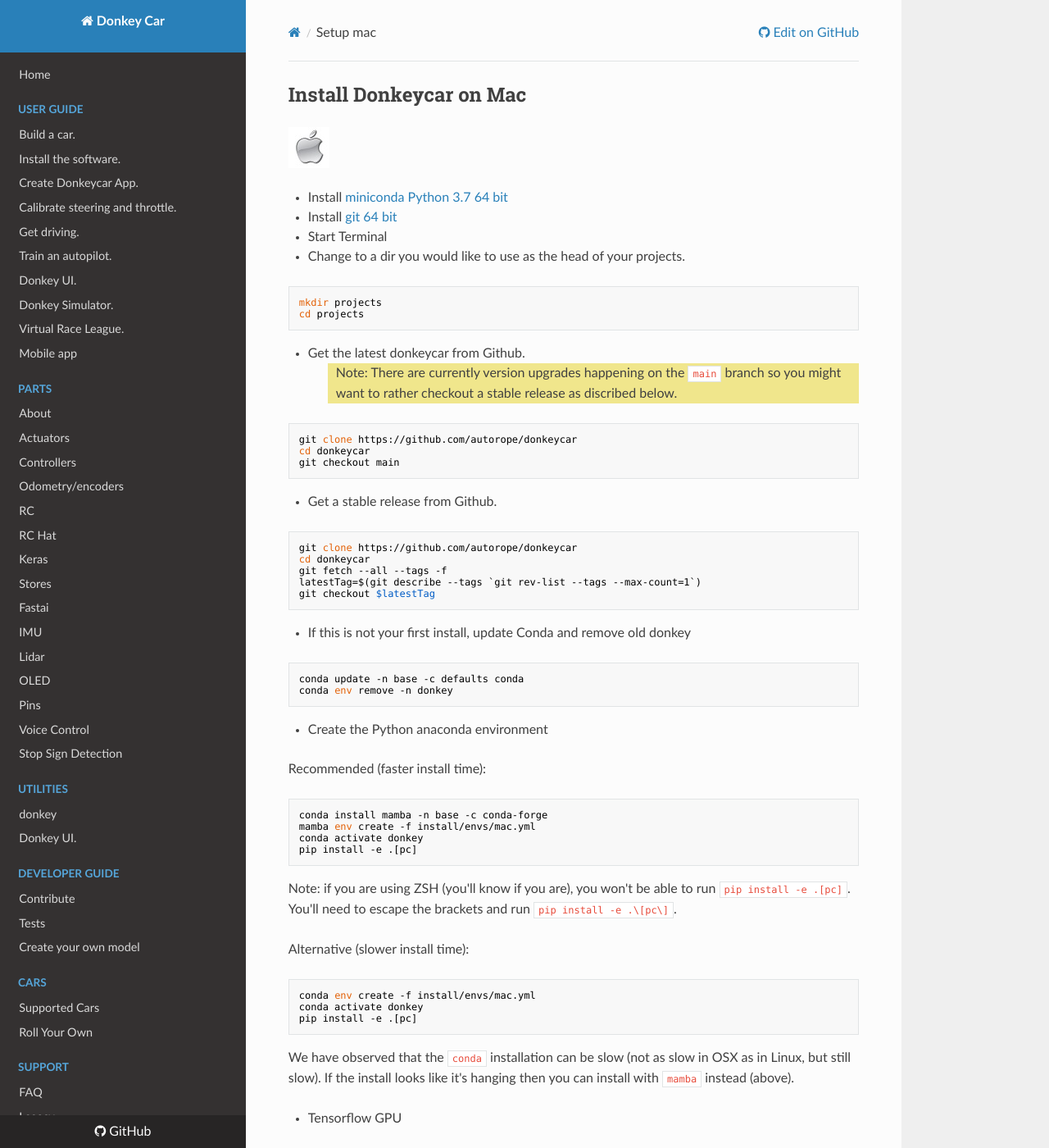
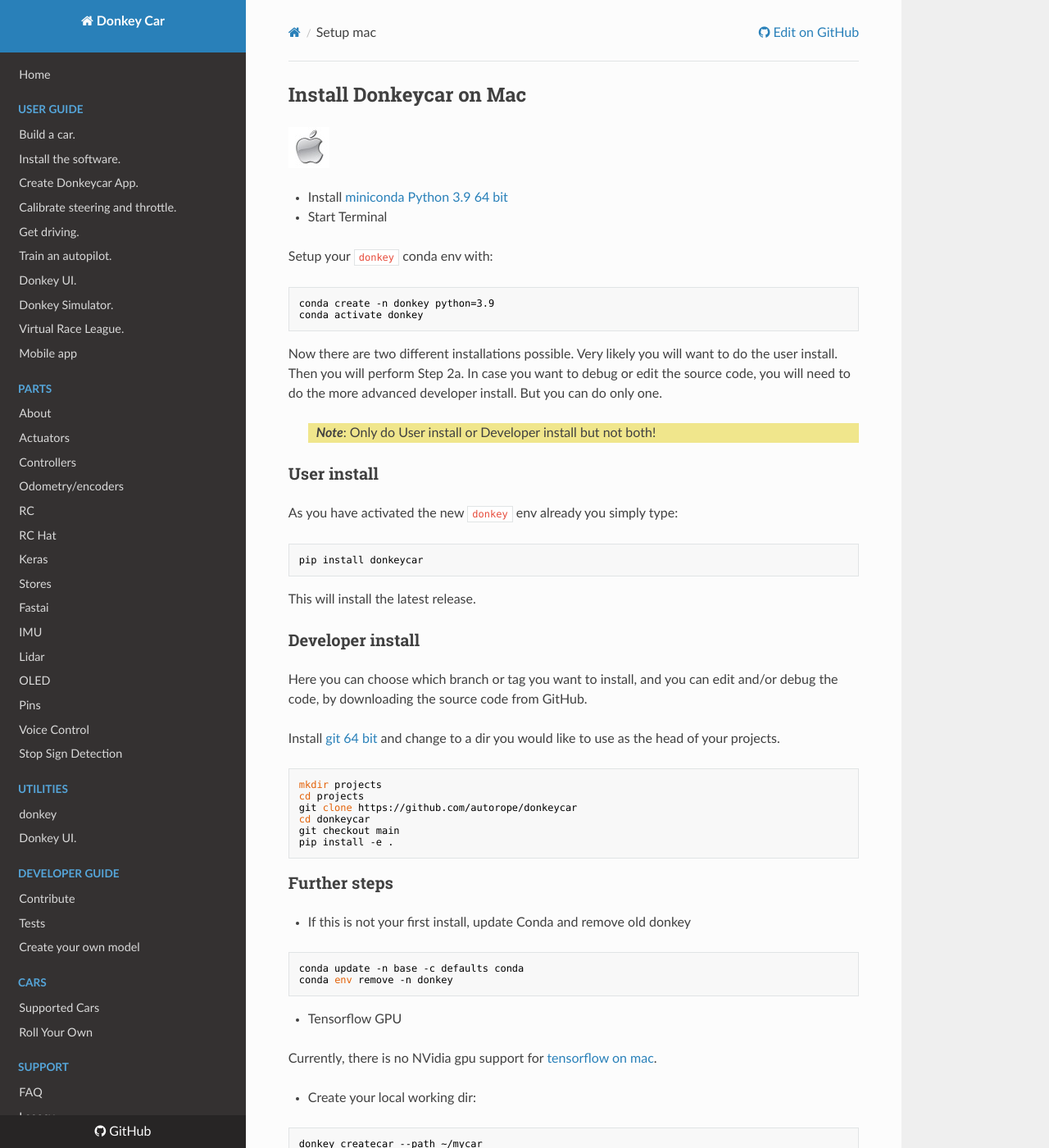
Before and after one commit to autorope/donkeydocs, an MkDocs documentation site: the page built from docs/guide/host_pc/setup_mac.md, in a window 1280 px wide and 1400 px high. Shown: the whole window at 82% size. Built offline with MkDocs 1.6.1, drawn with Linux system fonts in a browser that asks for light colours; nearby versions of some CDN libraries; some of the changed text lies outside the part shown.

Commit message:
Adding doc for new pip install

````diff
--- a/docs/guide/host_pc/setup_mac.md
+++ b/docs/guide/host_pc/setup_mac.md
@@ -2,37 +2,51 @@
 
 ![donkey](/assets/logos/apple_logo.jpg)
 
-* Install [miniconda Python 3.7 64 bit](https://conda.io/miniconda.html)
-
-* Install [git 64 bit](https://www.atlassian.com/git/tutorials/install-git)
+* Install [miniconda Python 3.9 64 bit](https://conda.io/miniconda.html)
 
 * Start Terminal
 
-* Change to a dir you would like to use as the head of your projects.
+Setup your `donkey` conda env with:
+
+```bash
+conda create -n donkey python=3.9
+conda activate donkey
+```
+
+Now there are two different installations possible. Very likely you will
+want to do the user install. Then you will perform Step 2a. In case you want
+to debug or edit the source code, you will need to do the more advanced
+developer install. But you can do only one.
+
+> _**Note**_: Only do User install or Developer install but not both!
+
+### User install
+
+As you have activated the new `donkey` env already you simply type:
+
+```bash
+pip install donkeycar
+```
+This will install the latest release.
+
+### Developer install
+
+Here you can choose which branch or tag you want to install, and you can
+edit and/or debug the code, by downloading the source code from GitHub.
+
+Install [git 64 bit](https://www.atlassian.com/git/tutorials/install-git)
+and change to a dir you would like to use as the head of your projects.
 
 ```bash
 mkdir projects
 cd projects
-```
-
-* Get the latest donkeycar from Github.
-> Note: There are currently version upgrades happening on the `main` branch so you might want to rather checkout a stable release as discribed below.
-
-```bash
 git clone https://github.com/autorope/donkeycar
 cd donkeycar
 git checkout main
+pip install -e .
 ```
 
-* Get a stable release from Github.
-
-```bash
-git clone https://github.com/autorope/donkeycar
-cd donkeycar
-git fetch --all --tags -f
-latestTag=$(git describe --tags `git rev-list --tags --max-count=1`)
-git checkout $latestTag
-```
+### Further steps
 
 * If this is not your first install, update Conda and remove old donkey
 
@@ -41,31 +55,9 @@ conda update -n base -c defaults conda
 conda env remove -n donkey
 ```
 
-* Create the Python anaconda environment
-
-Recommended (faster install time):
-
-```bash
-conda install mamba -n base -c conda-forge
-mamba env create -f install/envs/mac.yml
-conda activate donkey
-pip install -e .[pc]
-```
-Note: if you are using ZSH (you'll know if you are), you won't be able to run `pip install -e .[pc]`. You'll need to escape the brackets and run `pip install -e .\[pc\]`.
-
-Alternative (slower install time):
-
-```bash
-conda env create -f install/envs/mac.yml
-conda activate donkey
-pip install -e .[pc]
-```
-We have observed that the `conda` installation can be slow (not as slow in OSX as in Linux, but
-still slow). If the install looks like it's hanging then you can install with `mamba` instead (above).
-
 * Tensorflow GPU
 
-Currently there is no NVidia gpu support for [tensorflow on mac](https://www.tensorflow.org/install#install-tensorflow).
+Currently, there is no NVidia gpu support for [tensorflow on mac](https://www.tensorflow.org/install#install-tensorflow).
 
 * Create your local working dir:
 
````
Also changed, not shown: docs/guide/robot_sbc/setup_jetson_nano.md (+40 -11 lines).
